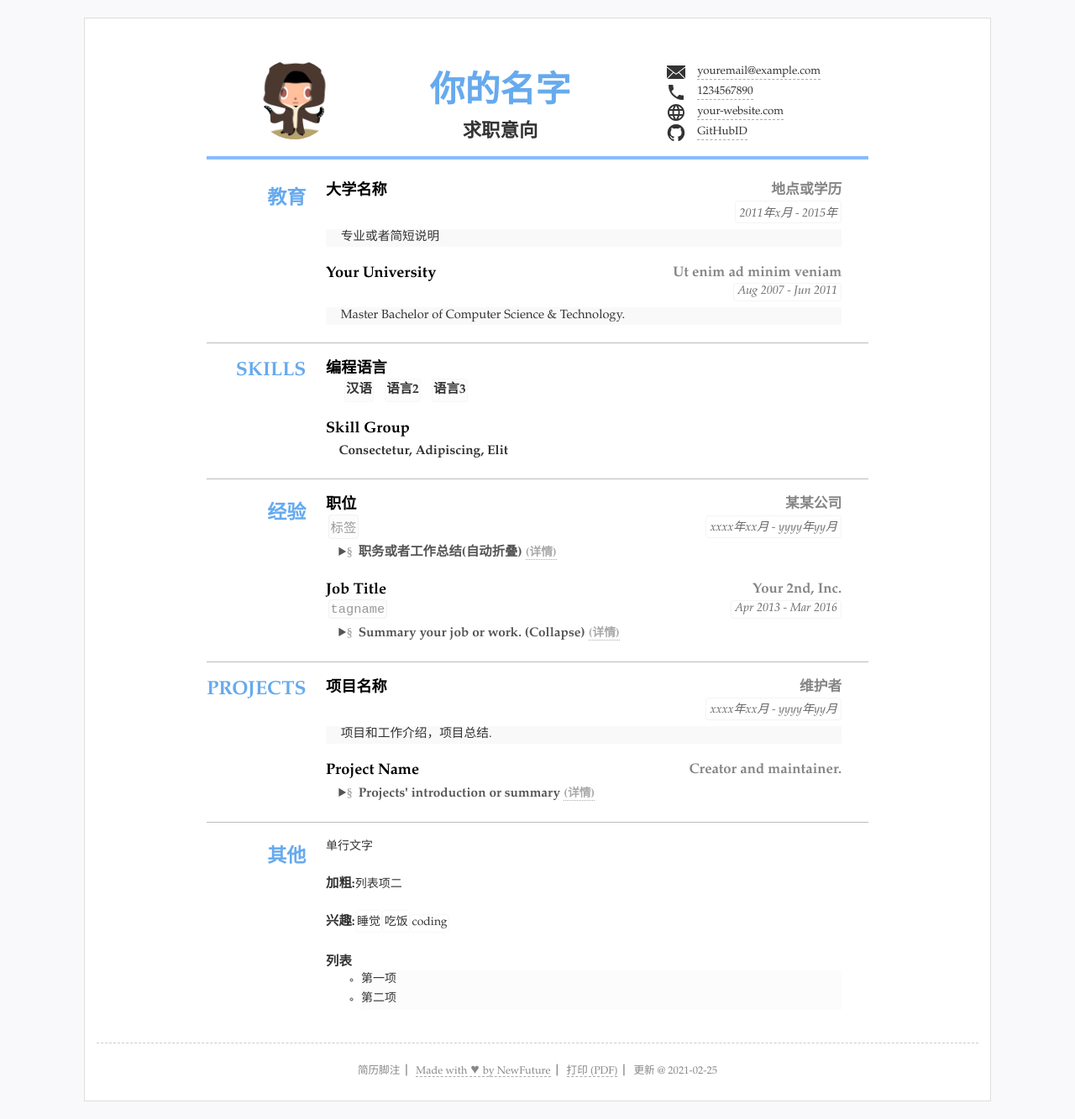
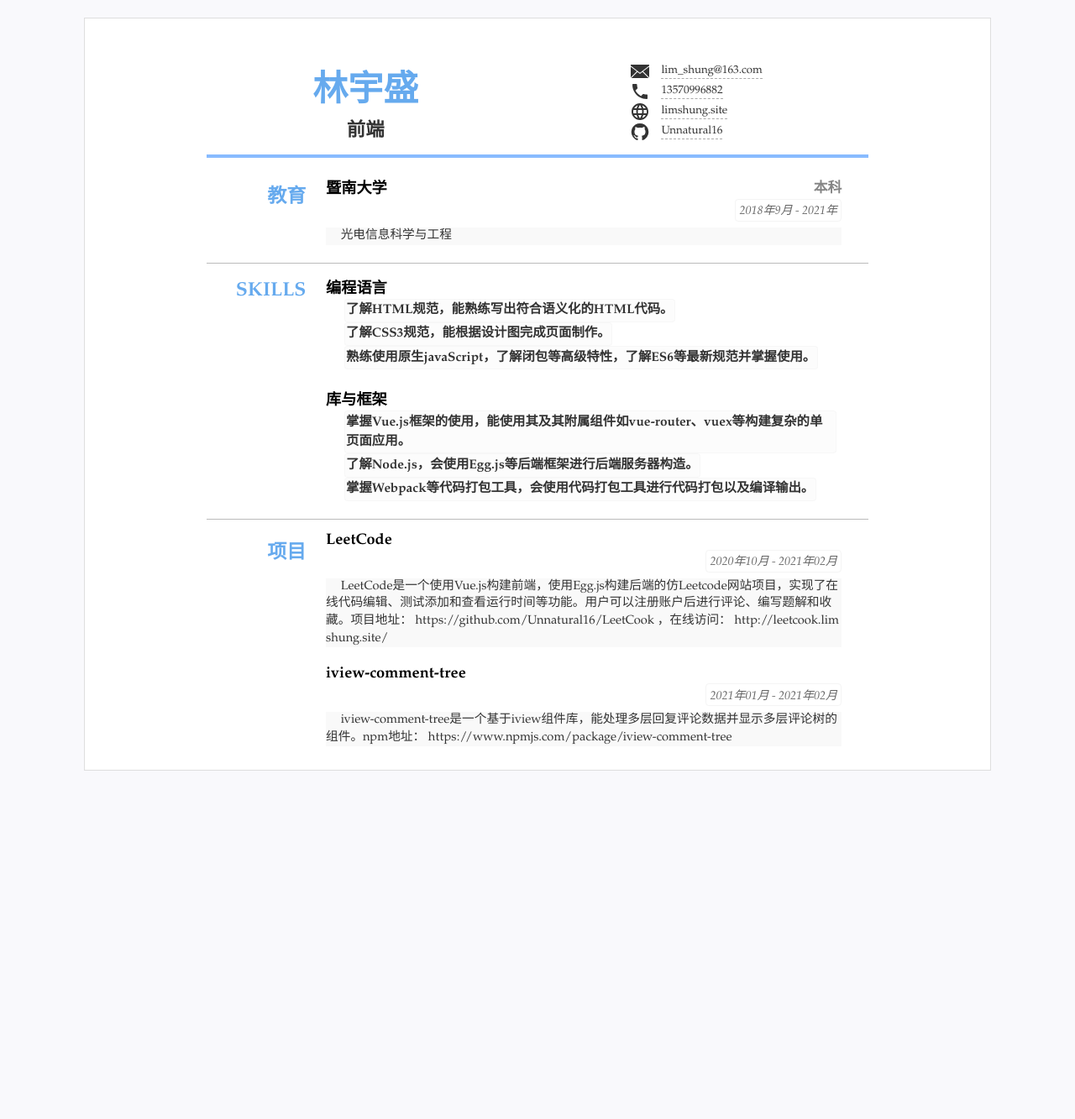
Before and after one commit to Unnatural16/CV, a Jekyll site: the page built from index.html, in a window 1280 px wide. Shown: the whole page at 84% size. Built offline with Jekyll 4.4.1, drawn with Linux system fonts in a browser that asks for light colours; after the commit the page ends 939 px from its top, so only the background shows below that.

Commit message:
Update resume.yml

```diff
--- a/_data/resume.yml
+++ b/_data/resume.yml
@@ -1,25 +1,25 @@
 # 数据格式可以为 yaml(文件以.yml结尾) 或者json(文件以.json结尾)
 # 如果YAML格式的数据请先检查格式是否有误，可选检查工具 http://www.yamllint.com
 
-title: "简历标题"
+title: "林宇盛简历"
 lang: "zh" #语言设置 zh表示中文 en 表示英语
-name: "你的名字"
-jobtitle: "求职意向" #可空不显示
-photo: "assets/img/photo.jpg" #照片可空，不显示
+name: "林宇盛"
+jobtitle: "前端" #可空不显示
+photo: "" #照片可空，不显示
 
 #联系方式
 contact: #联系方式连接等3~5行
-- text: "youremail@example.com" #文本内容
-  href: 'mailto:youremail@example.com' #链接，无链接则空
+- text: "lim_shung@163.com" #文本内容
+  href: 'mailto:lim_shung@163.com' #链接，无链接则空
   icon: 'icons/email.svg' #图标 svg文件
-- text: "1234567890"
-  href: 'tel:1234567890'
+- text: "13570996882"
+  href: 'tel:13570996882'
   icon: 'icons/phone.svg'
-- text: "your-website.com"
-  href: 'http://your-website.com'
+- text: "limshung.site"
+  href: 'http://limshung.site'
   icon: 'icons/web.svg'
-- text: "GitHubID"
-  href: 'https://github.com/NewFuture'
+- text: "Unnatural16"
+  href: 'https://https://github.com/Unnatural16'
   icon: "icons/github.svg"
   attr: 'target="_blank"' #新标签页打开
   # - text: "地址"
@@ -30,77 +30,81 @@ main: #简历主要内容，
 - type: education #类别为ID
   name: 教育 #显示名称，空则使用type
   content: #内容基本格式 标题-副标题-日期-详细内容 (都允许空)
-  - title: 大学名称
-    duration: "2011年x月 - 2015年"
-    sub: 地点或学历
-    detail: 专业或者简短说明
-  - title: Your University
-    duration: Aug 2007 - Jun 2011
-    sub: Ut enim ad minim veniam
-    detail: Master Bachelor of Computer Science & Technology.
+  - title: 暨南大学
+    duration: "2018年9月 - 2021年"
+    sub: 本科
+    detail: 光电信息科学与工程
+  # - title: Your University
+  #   duration: Aug 2007 - Jun 2011
+  #   sub: Ut enim ad minim veniam
+  #   detail: Master Bachelor of Computer Science & Technology.
 
 - type: skills
   # name: "技能"
   content:
   - title: 编程语言
     items: #itmems 可以小块的方式显示
-    - 汉语
-    - 语言2
-    - 语言3
-  - title: Skill Group
-    summary: Consectetur, Adipiscing, Elit
+    - 了解HTML规范，能熟练写出符合语义化的HTML代码。
+    - 了解CSS3规范，能根据设计图完成页面制作。
+    - 熟练使用原生javaScript，了解闭包等高级特性，了解ES6等最新规范并掌握使用。
+  - title: 库与框架
+    items: #itmems 可以小块的方式显示
+    - 掌握Vue.js框架的使用，能使用其及其附属组件如vue-router、vuex等构建复杂的单页面应用。
+    - 了解Node.js，会使用Egg.js等后端框架进行后端服务器构造。
+    - 掌握Webpack等代码打包工具，会使用代码打包工具进行代码打包以及编译输出。
+    # summary: Consectetur， Adipiscing， Elit
 
-- type: experience
-  name: 经验
-  content:
-  - title: 职位
-    sub: 某某公司
-    duration: "xxxx年xx月 - yyyy年yy月"
-    tags:
-    - 标签
-    summary: 职务或者工作总结(自动折叠)
-    detail: 同时包含 summary和detail在Chrome，Safari(包括IOS)，Android和新版Firefox等会自动折叠，不支持折叠的浏览器和展开后表现一致
-    # open: open
-    #可以设置open默认展开
-  - title: Job Title
-    sub: Your 2nd, Inc.
-    duration: Apr 2013 - Mar 2016
-    tags:
-    - tagname
-    summary: Summary your job or work. (Collapse)
-    detail: Details can be collapsed in Chrome Safari, Firefox, Opera and so on. Duis aute irure dolor in reprehenderit in voluptate velit esse cillum dolore eu fugiat nulla pariatur. Excepteur sint occaecat cupidatat non proident, sunt in culpa qui officia deserunt mollit anim id est laborum.
+# - type: experience
+#   name: 经验
+#   content:
+#   - title: 职位
+#     sub: 某某公司
+#     duration: "xxxx年xx月 - yyyy年yy月"
+#     tags:
+#     - 标签
+#     summary: 职务或者工作总结(自动折叠)
+#     detail: 同时包含 summary和detail在Chrome，Safari(包括IOS)，Android和新版Firefox等会自动折叠，不支持折叠的浏览器和展开后表现一致
+#     # open: open
+#     #可以设置open默认展开
+#   - title: Job Title
+#     sub: Your 2nd， Inc.
+#     duration: Apr 2013 - Mar 2016
+#     tags:
+#     - tagname
+#     summary: Summary your job or work. (Collapse)
+#     detail: Details can be collapsed in Chrome Safari， Firefox， Opera and so on. Duis aute irure dolor in reprehenderit in voluptate velit esse cillum dolore eu fugiat nulla pariatur. Excepteur sint occaecat cupidatat non proident， sunt in culpa qui officia deserunt mollit anim id est laborum.
 
 - type: projects
-  name: Projects
+  name: 项目
   content:
-  - title: 项目名称
-    duration: xxxx年xx月 - yyyy年yy月
-    detail: 项目和工作介绍，项目总结.
-    sub: 维护者
-  - title: Project Name
-    summary: Projects' introduction or summary
-    detail:
-      md: _data/demo.md
-    sub: Creator and maintainer.
+  - title: LeetCode
+    duration: 2020年10月 - 2021年02月
+    detail: LeetCode是一个使用Vue.js构建前端，使用Egg.js构建后端的仿Leetcode网站项目，实现了在线代码编辑、测试添加和查看运行时间等功能。用户可以注册账户后进行评论、编写题解和收藏。项目地址： https://github.com/Unnatural16/LeetCook ，在线访问： http://leetcook.limshung.site/
+  - title: iview-comment-tree
+    # summary: Projects' introduction or summary
+    duration: 2021年01月 - 2021年02月
+    detail: iview-comment-tree是一个基于iview组件库，能处理多层回复评论数据并显示多层评论树的组件。npm地址： https://www.npmjs.com/package/iview-comment-tree
+    #   md: _data/demo.md
+    # sub: Creator and maintainer.
    #可继续添加更多内容
 
 #others 其他简略内容(列表)
-others: #其他列表显示
-- type: others #ID可以为空
-  name: '其他'
-  content: #选择需要的格式
-  - 单行文字
-  - title: "加粗:"
-    text: "列表项二"
-  - title: "兴趣:"
-    items: #单行列表
-    - 睡觉
-    - 吃饭
-    - coding
-  - title: 列表
-    list:
-    - 第一项
-    - 第二项
+# others: #其他列表显示
+# - type: others #ID可以为空
+#   name: '其他'
+#   content: #选择需要的格式
+#   - 单行文字
+#   - title: "加粗:"
+#     text: "列表项二"
+#   - title: "兴趣:"
+#     items: #单行列表
+#     - 睡觉
+#     - 吃饭
+#     - coding
+#   - title: 列表
+#     list:
+#     - 第一项
+#     - 第二项
 #- type:
 #  name: '其他'
 #  content: #选择需要的格式
@@ -108,13 +112,13 @@ others: #其他列表显示
 #  - 如果有可以继续添加
 
 #footer 脚注，打印版和web版不同不显示
-footer: #脚注多组
-  print: #打印版markdown或者html
-  screen:
-  - text: "简历脚注"
-  #   href: '/'
-  - text: "Made with &hearts; by NewFuture"
-    href: "https://github.com/NewFuture/CV/"
+# footer: #脚注多组
+#   print: #打印版markdown或者html
+#   screen:
+#   - text: "简历脚注"
+#   #   href: '/'
+#   - text: "Made with &hearts; by NewFuture"
+#     href: "https://github.com/NewFuture/CV/"
 
 #页面额外js脚本，如xx统计
 scripts:
```
